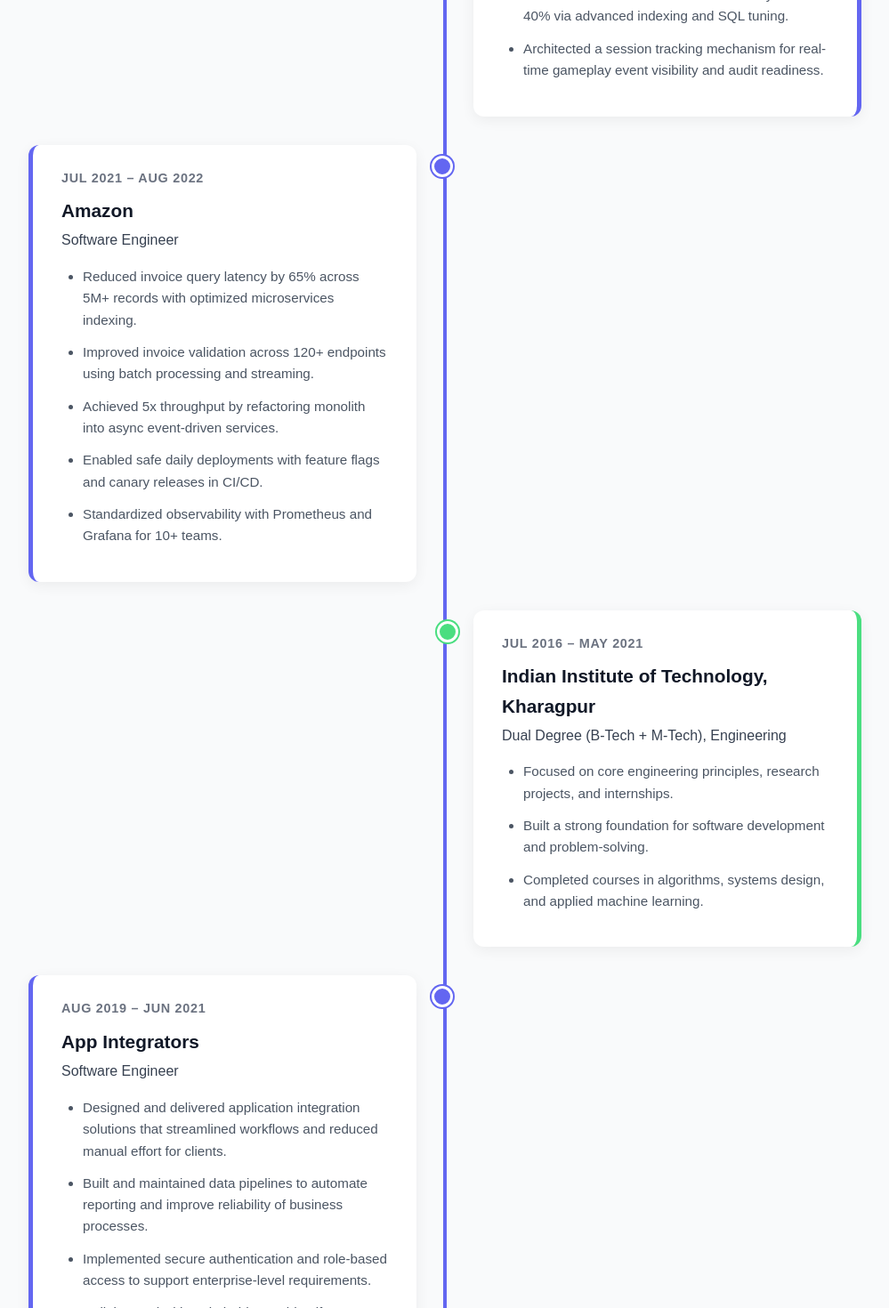
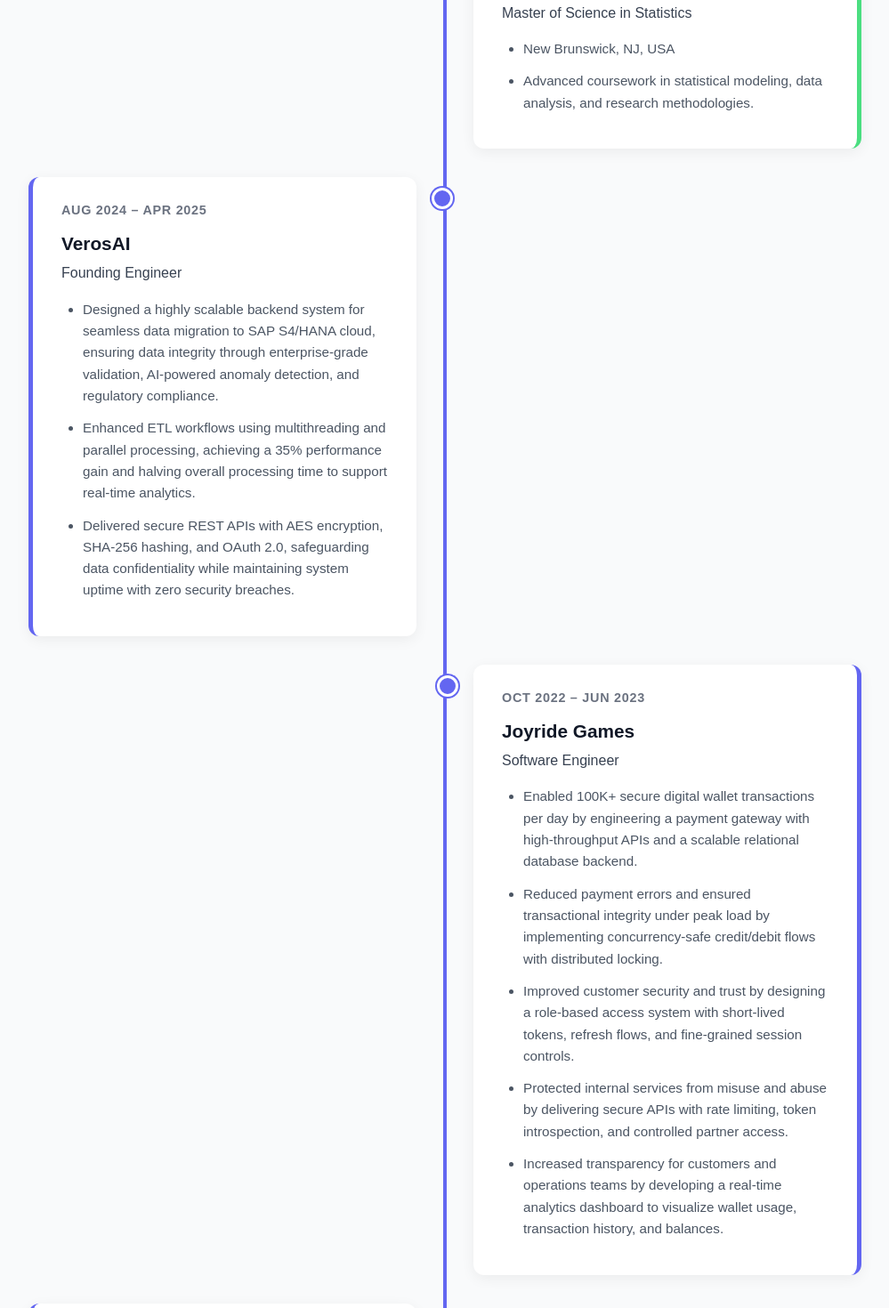
Before and after one commit to nagasatyadheerajanumala/Portfolio, a React (Create React App) app in the folder my-portfolio/: page /Portfolio/experience in a window 1280 px wide. Shown: the part 1020-2490 px from the top of the page at 89% size, without its empty margins (140-1139 px from the left). Built offline with nearby package versions, Linux system fonts and the light colour scheme.

Commit message:
resume change6s

```diff
--- a/my-portfolio/src/pages/Experience.jsx
+++ b/my-portfolio/src/pages/Experience.jsx
@@ -15,16 +15,41 @@
         },
         {
             type: 'experience',
-            date: 'Oct 2022 – Jan 2023',
+            date: 'Sep 2025 – Present',
+            title: 'Syndnet',
+            subtitle: 'Lead Software Engineer',
+            bullets: [
+                'Improved backend scalability and query efficiency by designing FastAPI-PostgreSQL/PostGIS schemas and optimizing asynchronous ORM operations for property data.',
+                'Accelerated property intelligence generation by integrating ATTOM and OpenAI APIs through RAG-based retrieval, reducing manual data aggregation time.',
+                'Increased data accuracy and ranking precision by building a property scoring engine (1-100) using ATTOM and GIS overlays filtered by user buy-boxes.'
+            ],
+            sortDate: '2025-09'
+        },
+        {
+            type: 'experience',
+            date: 'Aug 2024 – Apr 2025',
+            title: 'VerosAI',
+            subtitle: 'Founding Engineer',
+            bullets: [
+                'Designed a highly scalable backend system for seamless data migration to SAP S4/HANA cloud, ensuring data integrity through enterprise-grade validation, AI-powered anomaly detection, and regulatory compliance.',
+                'Enhanced ETL workflows using multithreading and parallel processing, achieving a 35% performance gain and halving overall processing time to support real-time analytics.',
+                'Delivered secure REST APIs with AES encryption, SHA-256 hashing, and OAuth 2.0, safeguarding data confidentiality while maintaining system uptime with zero security breaches.'
+            ],
+            sortDate: '2024-08'
+        },
+        {
+            type: 'experience',
+            date: 'Oct 2022 – Jun 2023',
             title: 'Joyride Games',
             subtitle: 'Software Engineer',
             bullets: [
-                'Integrated a UPI payment system with concurrency-safe transaction flows for 500K+ users.',
-                'Built and enhanced RESTful APIs to manage 5.8M+ game session records with improved scalability.',
-                'Accelerated backend database access by over 40% via advanced indexing and SQL tuning.',
-                'Architected a session tracking mechanism for real-time gameplay event visibility and audit readiness.'
+                'Enabled 100K+ secure digital wallet transactions per day by engineering a payment gateway with high-throughput APIs and a scalable relational database backend.',
+                'Reduced payment errors and ensured transactional integrity under peak load by implementing concurrency-safe credit/debit flows with distributed locking.',
+                'Improved customer security and trust by designing a role-based access system with short-lived tokens, refresh flows, and fine-grained session controls.',
+                'Protected internal services from misuse and abuse by delivering secure APIs with rate limiting, token introspection, and controlled partner access.',
+                'Increased transparency for customers and operations teams by developing a real-time analytics dashboard to visualize wallet usage, transaction history, and balances.'
             ],
-            sortDate: '2023-01'
+            sortDate: '2023-06'
         },
         {
             type: 'experience',
@@ -32,26 +57,13 @@
             title: 'Amazon',
             subtitle: 'Software Engineer',
             bullets: [
-                'Reduced invoice query latency by 65% across 5M+ records with optimized microservices indexing.',
-                'Improved invoice validation across 120+ endpoints using batch processing and streaming.',
-                'Achieved 5x throughput by refactoring monolith into async event-driven services.',
-                'Enabled safe daily deployments with feature flags and canary releases in CI/CD.',
-                'Standardized observability with Prometheus and Grafana for 10+ teams.'
+                'Reduced invoices search latency for real-time queries by designing and implementing optimized JDBC operations with feature toggles, improving performance and responsiveness for end users.',
+                'Streamlined monitoring and validation of large invoice batches by integrating with 120+ APIs, enabling faster error detection and resolution at scale.',
+                'Enhanced system reliability and audit accuracy by contributing additional fields to the invoice header, improving data completeness for compliance checks.',
+                'Accelerated invoice data retrieval and validation by integrating advanced search algorithms, cutting query times and boosting operational efficiency.',
+                'Modernized the TIPS UI to version 2.0 by leading multiple feature improvements, improving performance and user experience for business stakeholders.'
             ],
             sortDate: '2022-08'
-        },
-        {
-            type: 'experience',
-            date: 'Aug 2019 – Jun 2021',
-            title: 'App Integrators',
-            subtitle: 'Software Engineer',
-            bullets: [
-                'Designed and delivered application integration solutions that streamlined workflows and reduced manual effort for clients.',
-                'Built and maintained data pipelines to automate reporting and improve reliability of business processes.',
-                'Implemented secure authentication and role-based access to support enterprise-level requirements.',
-                'Collaborated with stakeholders to identify integration gaps, shipped features on tight deadlines, and improved onboarding efficiency'
-            ],
-            sortDate: '2019-08'
         },
         {
             type: 'education',
```
Also changed, not shown: 2 other files (tests, documents, lock files or other folders).
